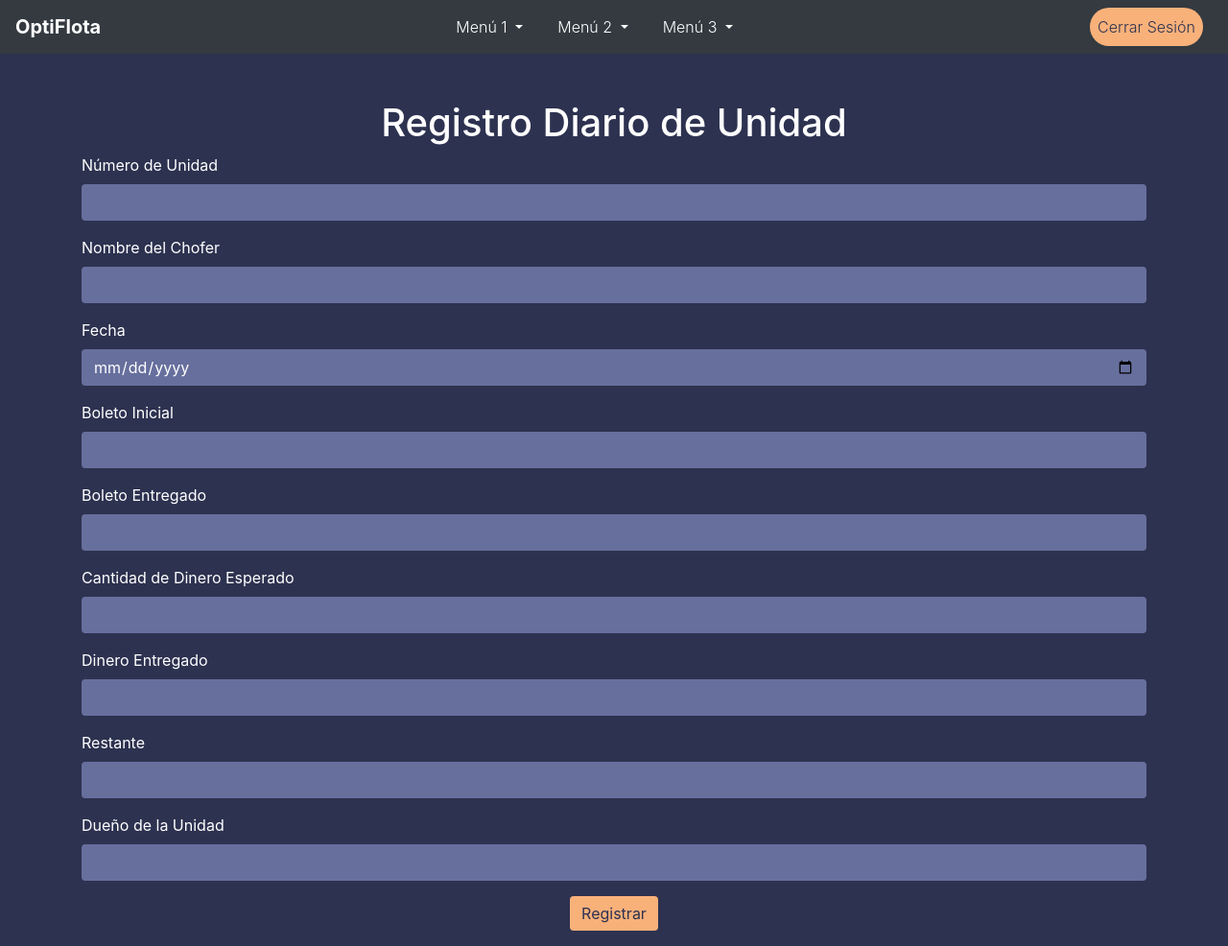
After one commit to ramoncorquiz1997/sistemaControlTransporte, a Flask app: page /register_daily_record in a window 1280 px wide. The commit adds this page. Shown: the whole page at 96% size. Run offline with Flask 2, Linux system fonts and the light colour scheme; the visitor is signed in with stand-in values (Sample User, id 1); data comes from the database, SQL or seed files in the repository; both versions use the stored data as it was after the commit; some libraries are stand-ins or nearby versions.

Commit message:
Agrego temas de registro diario de unidades

```diff
--- a/forms.py
+++ b/forms.py
@@ -1,7 +1,8 @@
 from flask_wtf import FlaskForm
-from wtforms import StringField, PasswordField, SubmitField, BooleanField
+from wtforms import StringField, PasswordField, SubmitField, BooleanField, FloatField, DateField
 from wtforms.validators import DataRequired, Length, Email, EqualTo, ValidationError
 from models import User
+
 
 class RegistrationForm(FlaskForm):
     username = StringField('Usuario', validators=[DataRequired(), Length(min=2, max=20)])
@@ -25,3 +26,15 @@ class LoginForm(FlaskForm):
     password = PasswordField('Contraseña', validators=[DataRequired()])
     remember = BooleanField('Recuérdame')
     submit = SubmitField('Iniciar sesión')
+
+class DailyUnitRecordForm(FlaskForm):
+    unit_id = StringField('Número de Unidad', validators=[DataRequired()])
+    nombre_chofer = StringField('Nombre del Chofer', validators=[DataRequired()])
+    fecha = DateField('Fecha', format='%Y-%m-%d', validators=[DataRequired()])
+    boleto_inicial = StringField('Boleto Inicial', validators=[DataRequired()])
+    boleto_entregado = StringField('Boleto Entregado', validators=[DataRequired()])
+    cantidad_dinero_esperado = FloatField('Cantidad de Dinero Esperado', validators=[DataRequired()])
+    dinero_entregado = FloatField('Dinero Entregado', validators=[DataRequired()])
+    restante = FloatField('Restante', validators=[DataRequired()])
+    dueño_unidad = StringField('Dueño de la Unidad', validators=[DataRequired()])
+    submit = SubmitField('Registrar')
--- a/routes/admin_routes.py
+++ b/routes/admin_routes.py
@@ -9,7 +9,7 @@ admin_routes = Blueprint('admin_routes', __name__)
 @login_required
 def admin_dashboard():
     if not current_user.is_admin:
-        flash('No tienes permiso para acceder a esta página.')
+        flash('No tienes permiso para acceder a esta página.', 'danger')
         return redirect(url_for('main_routes.home'))
 
     users = User.query.all()
@@ -19,12 +19,12 @@ def admin_dashboard():
 @login_required
 def change_role(user_id):
     if not current_user.is_admin:
-        flash('No tienes permiso para acceder a esta página.')
+        flash('No tienes permiso para acceder a esta página.', 'danger')
         return redirect(url_for('main_routes.home'))
 
     user = User.query.get(user_id)
     if user:
         user.is_admin = not user.is_admin
         db.session.commit()
-        flash('Los permisos del usuario han sido actualizados.')
+        flash('Los permisos del usuario han sido actualizados.', 'success')
     return redirect(url_for('admin_routes.admin_dashboard'))
--- a/routes/auth_routes.py
+++ b/routes/auth_routes.py
@@ -16,6 +16,7 @@ def register():
         user = User(username=form.username.data, email=form.email.data, password=hashed_password)
         db.session.add(user)
         db.session.commit()
+        print(f"Usuario registrado: {user}")  # Esto es solo para verificación en consola
         flash('Tu cuenta ha sido creada! Ahora puedes iniciar sesión', 'success')
         return redirect(url_for('auth_routes.login'))
     return render_template('register.html', form=form)
--- a/routes/main_routes.py
+++ b/routes/main_routes.py
@@ -1,5 +1,9 @@
-from flask import Blueprint, render_template
+from flask import Blueprint, render_template, redirect, url_for, flash, request
 from flask_login import login_required, current_user
+from models import DailyUnitRecord, Unit
+from forms import DailyUnitRecordForm
+from app import db
+
 
 main_routes = Blueprint('main_routes', __name__)
 
@@ -11,3 +15,29 @@ def home():
 @login_required
 def welcome():
     return render_template('welcome.html', username=current_user.username)
+
+@main_routes.route('/register_daily_record', methods=['GET', 'POST'])
+@login_required
+def register_daily_record():
+    form = DailyUnitRecordForm()
+    if form.validate_on_submit():
+        unit = Unit.query.filter_by(id=form.unit_id.data).first()
+        if unit:
+            daily_record = DailyUnitRecord(
+                unit_id=unit.id,
+                nombre_chofer=form.nombre_chofer.data,
+                fecha=form.fecha.data,
+                boleto_inicial=form.boleto_inicial.data,
+                boleto_entregado=form.boleto_entregado.data,
+                cantidad_dinero_esperado=form.cantidad_dinero_esperado.data,
+                dinero_entregado=form.dinero_entregado.data,
+                restante=form.restante.data,
+                dueño_unidad=form.dueño_unidad.data
+            )
+            db.session.add(daily_record)
+            db.session.commit()
+            flash('Registro diario de unidad guardado exitosamente', 'success')
+            return redirect(url_for('main_routes.home'))
+        else:
+            flash('Unidad no encontrada', 'danger')
+    return render_template('register_daily_record.html', form=form)
--- a/templates/admin_dashboard.html
+++ b/templates/admin_dashboard.html
@@ -5,7 +5,7 @@
 {% block content %}
 <div class="container mt-5">
     <h1 class="text-center">Administrar Usuarios</h1>
-    <table class="table table-striped">
+    <table class="table table-striped text-white">
         <thead>
             <tr>
                 <th>Usuario</th>
--- /dev/null
+++ b/templates/register_daily_record.html
@@ -0,0 +1,51 @@
+{% extends "topmenu_template.html" %}
+
+{% block title %}Registro Diario de Unidad{% endblock %}
+
+{% block content %}
+<div class="container mt-5">
+    <h1 class="text-center">Registro Diario de Unidad</h1>
+    <form method="POST" action="{{ url_for('main_routes.register_daily_record') }}">
+        {{ form.hidden_tag() }}
+        <div class="form-group">
+            {{ form.unit_id.label(class="form-label") }}
+            {{ form.unit_id(class="form-control") }}
+        </div>
+        <div class="form-group">
+            {{ form.nombre_chofer.label(class="form-label") }}
+            {{ form.nombre_chofer(class="form-control") }}
+        </div>
+        <div class="form-group">
+            {{ form.fecha.label(class="form-label") }}
+            {{ form.fecha(class="form-control") }}
+        </div>
+        <div class="form-group">
+            {{ form.boleto_inicial.label(class="form-label") }}
+            {{ form.boleto_inicial(class="form-control") }}
+        </div>
+        <div class="form-group">
+            {{ form.boleto_entregado.label(class="form-label") }}
+            {{ form.boleto_entregado(class="form-control") }}
+        </div>
+        <div class="form-group">
+            {{ form.cantidad_dinero_esperado.label(class="form-label") }}
+            {{ form.cantidad_dinero_esperado(class="form-control") }}
+        </div>
+        <div class="form-group">
+            {{ form.dinero_entregado.label(class="form-label") }}
+            {{ form.dinero_entregado(class="form-control") }}
+        </div>
+        <div class="form-group">
+            {{ form.restante.label(class="form-label") }}
+            {{ form.restante(class="form-control") }}
+        </div>
+        <div class="form-group">
+            {{ form.dueño_unidad.label(class="form-label") }}
+            {{ form.dueño_unidad(class="form-control") }}
+        </div>
+        <div class="form-group text-center">
+            {{ form.submit(class="btn btn-primary") }}
+        </div>
+    </form>
+</div>
+{% endblock %}
--- a/templates/topmenu_template.html
+++ b/templates/topmenu_template.html
@@ -52,7 +52,7 @@
                     Menú 1
                 </a>
                 <div class="dropdown-menu" aria-labelledby="menu1">
-                    <a class="dropdown-item" href="#">Opción 1-1</a>
+                    <a class="dropdown-item" href="{{ url_for('main_routes.register_daily_record') }}">Registrar Llegada de Unidad</a>
                     <a class="dropdown-item" href="#">Opción 1-2</a>
                     <a class="dropdown-item" href="#">Opción 1-3</a>
                 </div>
```
Also changed, not shown: init_db.py (+26 -5 lines), models.py (+29 -0 lines), test_bd.py (+23 -9 lines), instance/site.db, site.db, 2 other files.
